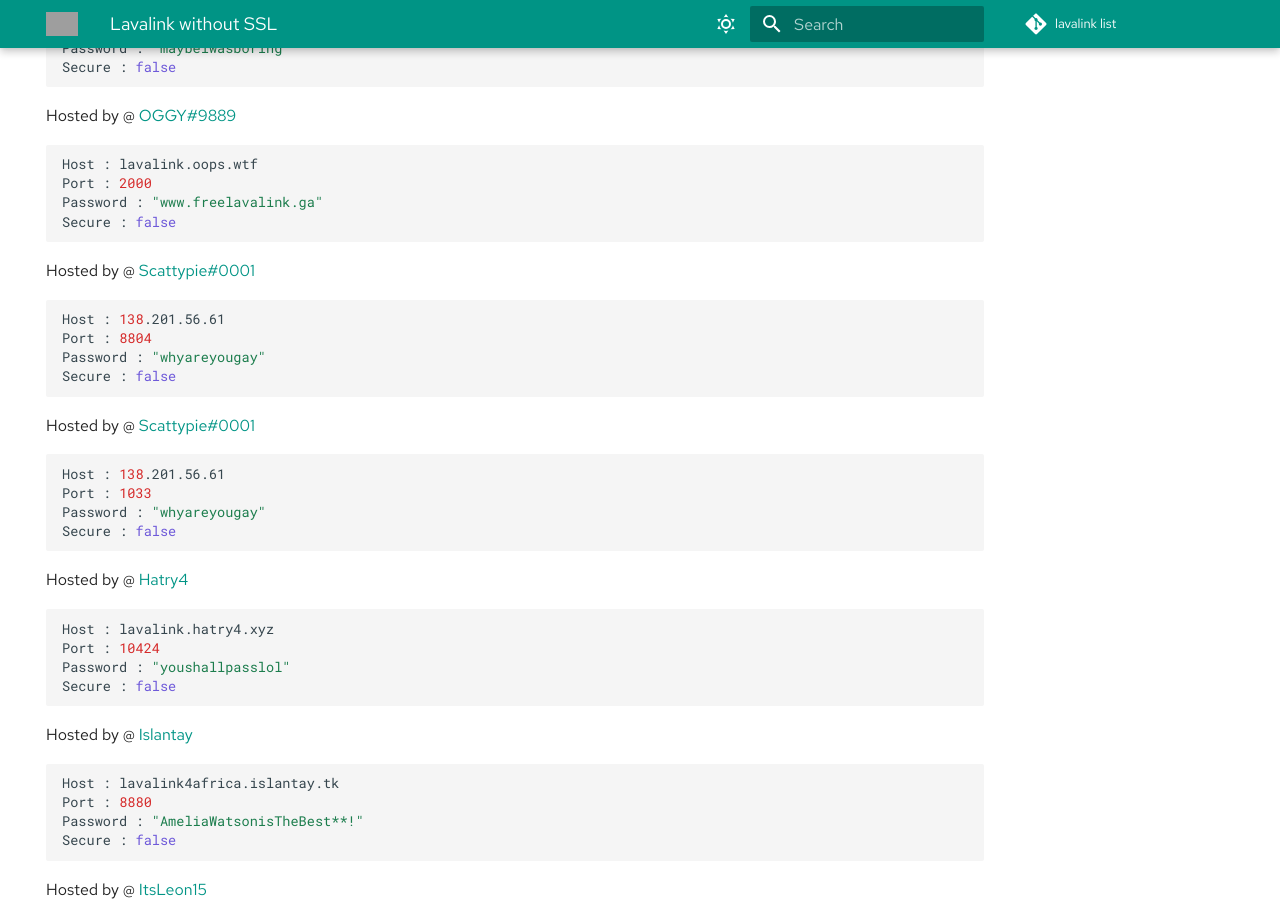
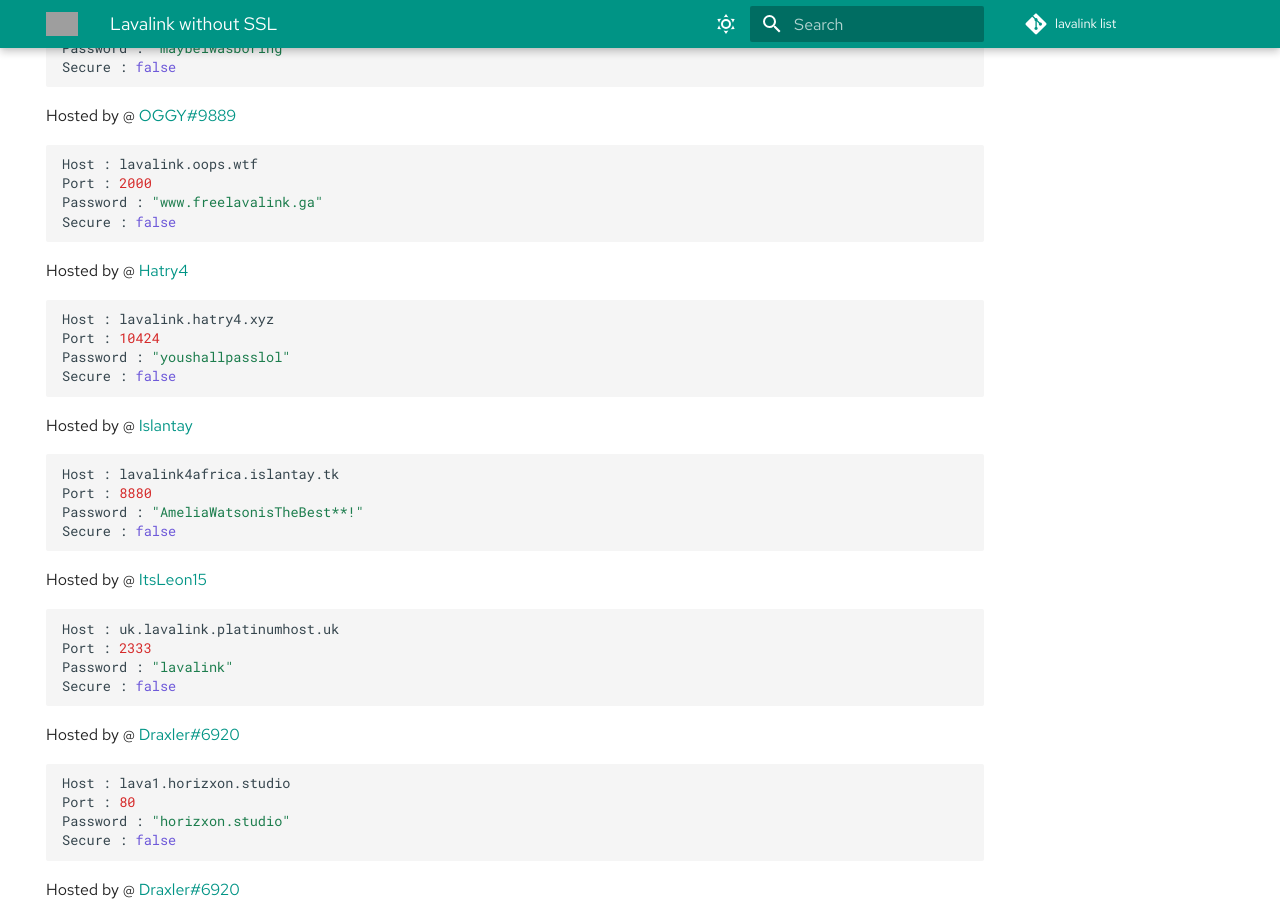
Before and after one commit to DarrenOfficial/lavalink-list, an MkDocs documentation site: the page built from docs/NoSSL/lavalink-without-ssl.md, in a window 1280 px wide and 900 px high, scrolled down 279 px. Built offline with MkDocs 1.6.1 and Material for MkDocs 9.7.7, drawn with Linux system fonts in a browser that asks for light colours; comment, search, counter and statistics services are not loaded; grey boxes are pictures that could not be loaded.

Commit message:
i hate my life (#231)
yes

````diff
--- a/docs/NoSSL/lavalink-without-ssl.md
+++ b/docs/NoSSL/lavalink-without-ssl.md
@@ -16,22 +16,6 @@ Hosted by @ [OGGY#9889](https://www.freelavalink.ga)
 Host : lavalink.oops.wtf
 Port : 2000
 Password : "www.freelavalink.ga"
-Secure : false
-```
-
-Hosted by @ [Scattypie#0001](https://www.youtube.com/watch?v=xvFZjo5PgG0)
-```bash
-Host : 138.201.56.61
-Port : 8804
-Password : "whyareyougay"
-Secure : false
-```
-
-Hosted by @ [Scattypie#0001](https://discord.gg/NUhWvA7paX)
-```bash
-Host : 138.201.56.61
-Port : 1033
-Password : "whyareyougay"
 Secure : false
 ```
 
````
